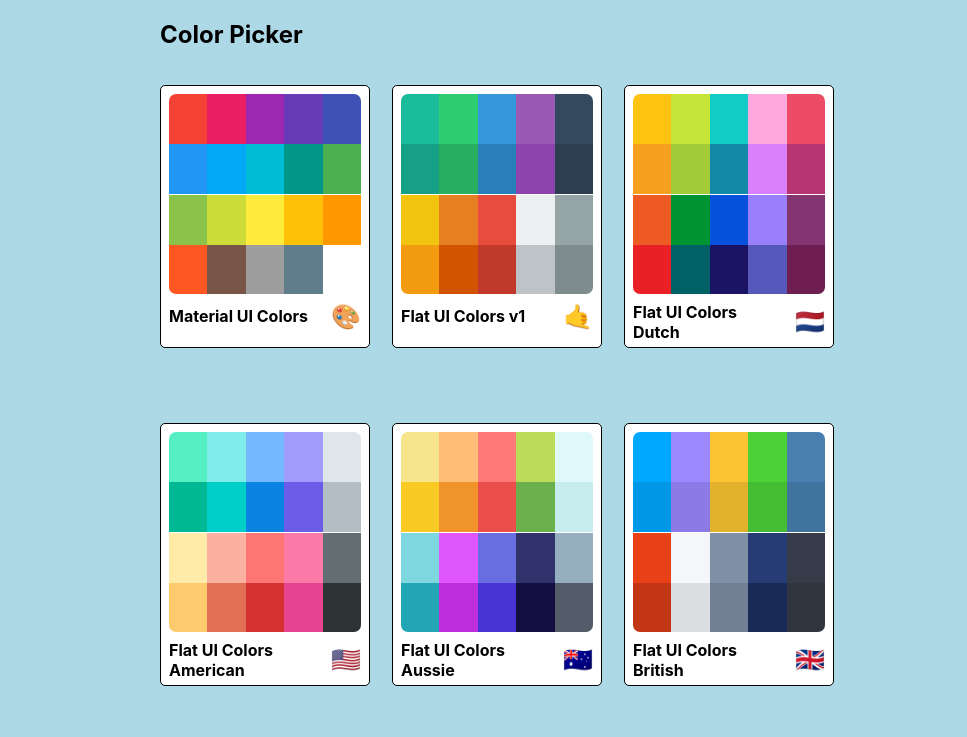
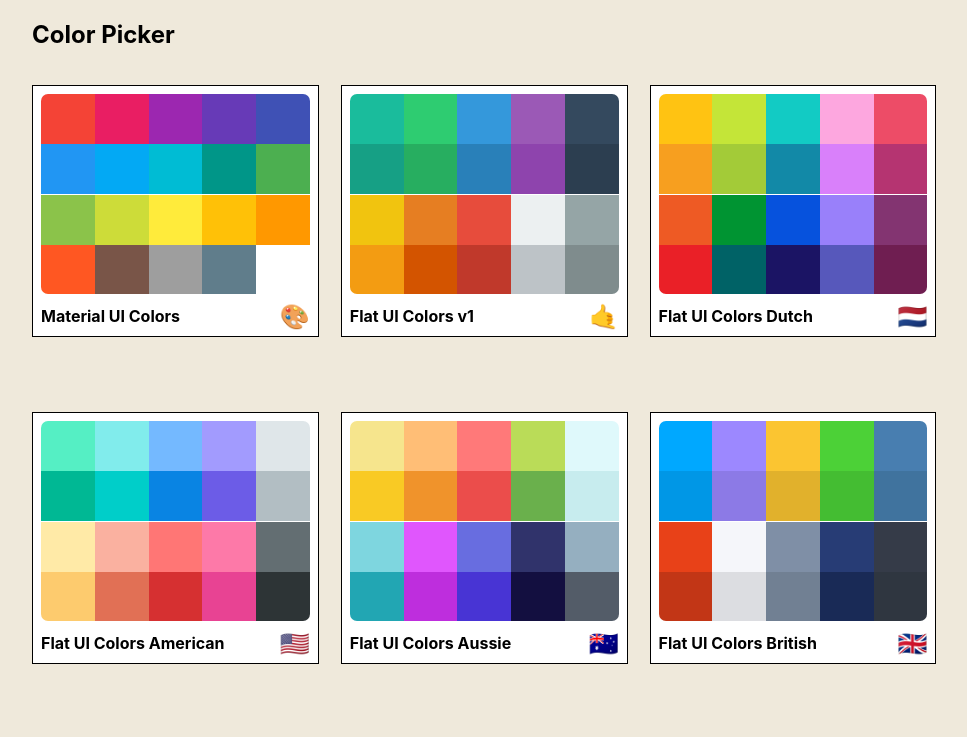
Before and after one commit to abonns/color-picker, a React (Create React App) app: page / in a window 1280 px wide. Shown: the top 737 px of the page, without its empty margins (160-1127 px from the left). Built offline with nearby package versions, Linux system fonts and the light colour scheme.

Commit message:
added Links for single color pages

```diff
--- a/src/App.js
+++ b/src/App.js
@@ -22,7 +22,6 @@
             <PaletteList palettes={seedColors} {...routeProps} />
           )}
         />
-
         <Route
           exact
           path="/palette/:id"
@@ -34,6 +33,11 @@
             />
           )}
         />
+        <Route
+          exact
+          path="/palette/:paletteId/:colorId"
+          render={() => <h1>single color page</h1>}
+        />
       </Switch>
     );
   }
--- a/src/ColorBox.css
+++ b/src/ColorBox.css
@@ -100,7 +100,7 @@
   font-weight: 400;
   text-align: center;
   width: 100%;
-  background: #a4f4ff62;
+  background: #c6d1d128;
   padding: 1rem;
   margin-bottom: 0;
 }
--- a/src/ColorBox.js
+++ b/src/ColorBox.js
@@ -1,5 +1,6 @@
 import React, { Component } from "react";
 import { CopyToClipboard } from "react-copy-to-clipboard";
+import { Link } from "react-router-dom";
 import "./ColorBox.css";
 export default class ColorBox extends Component {
   constructor(props) {
@@ -35,7 +36,9 @@
             </div>
             <button className="copy-button">Copy</button>
           </div>
-          <span className="see-more">More</span>
+          <Link to="/" onClick={e => e.stopPropagation()}>
+            <span className="see-more">More</span>
+          </Link>
         </div>
       </CopyToClipboard>
     );
--- a/src/MiniPalette.js
+++ b/src/MiniPalette.js
@@ -9,8 +9,7 @@
     height: "92%",
     borderRadius: "5px",
     padding: "0.5rem",
-    position: "'absolute',",
-    overflow: "hidden",
+    position: "'absolute",
     cursor: "pointer",
     "&:hover svg": {
       opacity: 1
--- a/src/PaletteList.js
+++ b/src/PaletteList.js
@@ -5,16 +5,15 @@
 
 const styles = {
   root: {
-    backgroundColor: "lightblue",
-    height: "100vh",
+    backgroundColor: "#efe9db",
+    height: "100%",
     display: "flex",
     alignItems: "flex-start",
-    justifyContent: "center",
-    overflow: "hidden"
+    justifyContent: "center"
   },
 
   container: {
-    width: "50%",
+    width: "70%",
     display: "flex",
     alignItems: "flex-start",
     flexDirection: "column",
@@ -22,13 +21,14 @@
   },
   nav: {
     display: "flex",
-    width: "100%",
+    width: "90%",
     justifyContent: "space-between",
     color: "white"
   },
 
   palettes: {
     boxSizing: "border-box ",
+    height: "100%",
     width: "100%",
     display: "grid",
     gridTemplateColumns: "repeat(3, 30%)",
```
